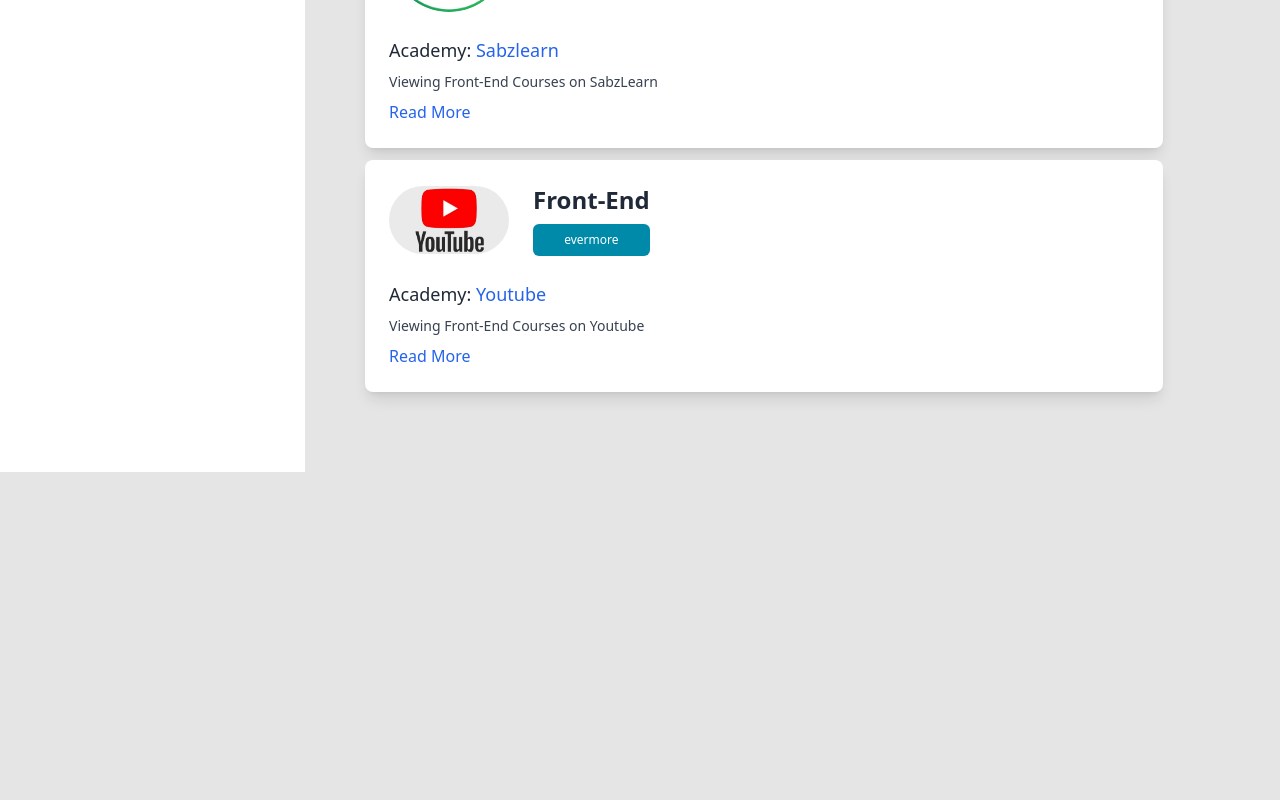
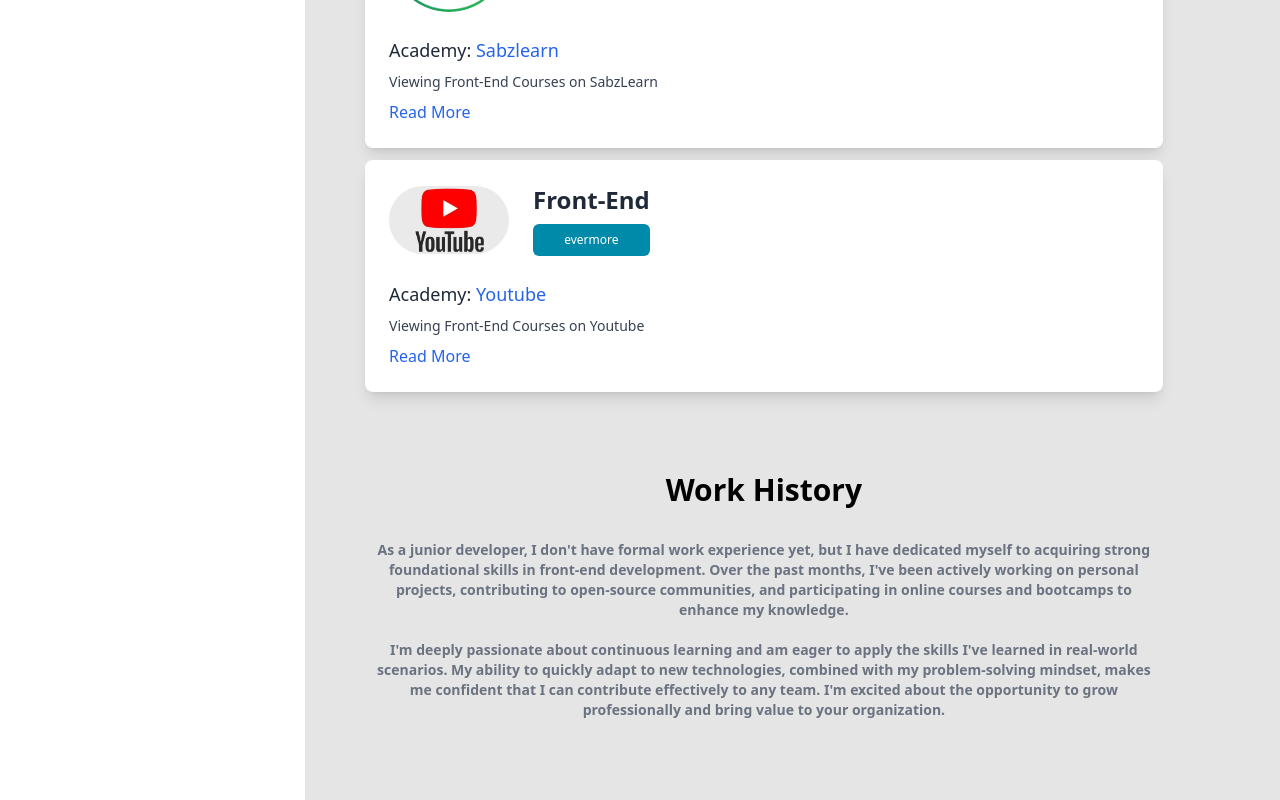
Before and after one commit to bagheri-dev/webfolio, a Next.js app: page / in a window 1280 px wide. Shown: the part 2210-3010 px from the top of the page. Before the commit the page ends 2682 px from the top, so only its background shows below. Built offline with nearby package versions, Linux system fonts and the light colour scheme.

Commit message:
Add work experience section to the website

```diff
--- a/app/page.tsx
+++ b/app/page.tsx
@@ -1,6 +1,7 @@
 import Courses from "@/containers/courses";
 import HeroSection from "@/containers/heroSection";
 import ServicesSection from "@/containers/servicesSection";
+import WorkHistory from "@/containers/workHistory";
 
 export default function Home() {
   return (
@@ -8,6 +9,7 @@ export default function Home() {
       <HeroSection />
       <ServicesSection />
       <Courses />
+      <WorkHistory />
     </div>
   );
 }
--- /dev/null
+++ b/containers/workHistory.tsx
@@ -0,0 +1,30 @@
+"use client"
+import { motion } from "framer-motion";
+
+const WorkHistory = () => {
+    return (
+        <section className="my-20 px-8">
+            <motion.h2
+                initial={{ opacity: 0, y: -20 }}
+                animate={{ opacity: 1, y: 0 }}
+                transition={{ duration: 0.6, ease: "easeOut" }}
+                className="text-center text-3xl font-bold mb-8 dark:text-white"
+            >
+                Work History
+            </motion.h2>
+
+            <motion.p
+                initial={{ opacity: 0, x: -30 }}
+                animate={{ opacity: 1, x: 0 }}
+                transition={{ duration: 0.8, ease: "easeOut" }}
+                className="font-semibold text-center text-sm text-gray-500 dark:text-white mb-10 max-w-4xl mx-auto"
+            >
+                As a junior developer, I don't have formal work experience yet, but I have dedicated myself to acquiring strong foundational skills in front-end development. Over the past months, I've been actively working on personal projects, contributing to open-source communities, and participating in online courses and bootcamps to enhance my knowledge.
+                <br /><br />
+                I'm deeply passionate about continuous learning and am eager to apply the skills I've learned in real-world scenarios. My ability to quickly adapt to new technologies, combined with my problem-solving mindset, makes me confident that I can contribute effectively to any team. I'm excited about the opportunity to grow professionally and bring value to your organization.
+            </motion.p>
+        </section>
+    );
+};
+
+export default WorkHistory;
```
